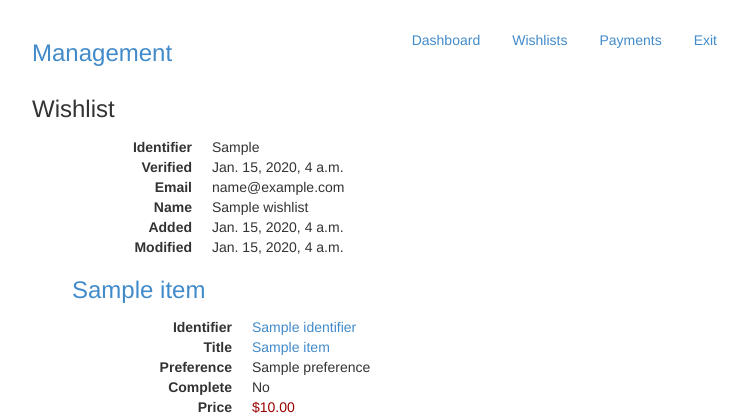
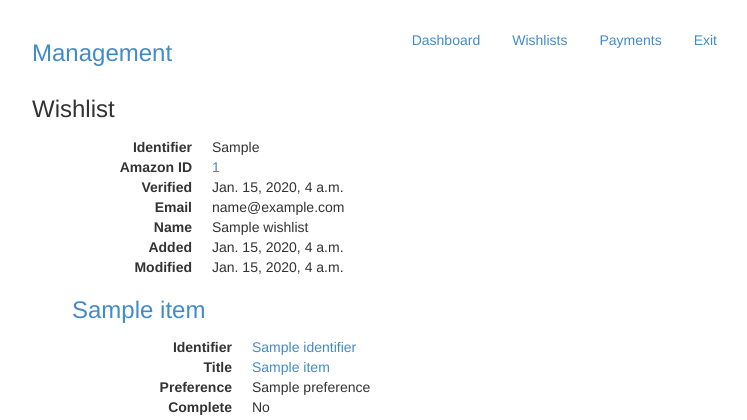
Before and after one commit to peterbe/generousfriends, a Django app: template webapp/manage/templates/manage/wishlist.html in a window 1280 px wide. Shown: the top 420 px of the page, without its empty margins (258-1005 px from the left). Run offline with Django 3.2, Linux system fonts and the light colour scheme; tables that the repository leaves empty hold one stand-in row (values such as "Sample post"); the template is opened without the code that fills it: values that come from a table or form of the project are taken from there, most other values are stand-ins (such as "Sample title", 1, 10 or a date in 2020); parts of the project's set-up code (start-up, migrations or seed data) failed here and were passed over; some libraries are stand-ins or nearby versions.

Commit message:
amazon ID link

```diff
--- a/webapp/manage/templates/manage/wishlist.html
+++ b/webapp/manage/templates/manage/wishlist.html
@@ -20,6 +20,8 @@ div.payment {
 <dl class="dl-horizontal">
   <dt>Identifier</dt>
   <dd>{{ wishlist.identifier }}</dd>
+  <dt>Amazon ID</dt>
+  <dd><a href="http://www.amazon.com/registry/wishlist/{{ wishlist.amazon_id }}">{{ wishlist.amazon_id }}</a></dd>
   <dt>Verified</dt>
   <dd>{{ wishlist.verified }}</dd>
   <dt>Email</dt>
```
